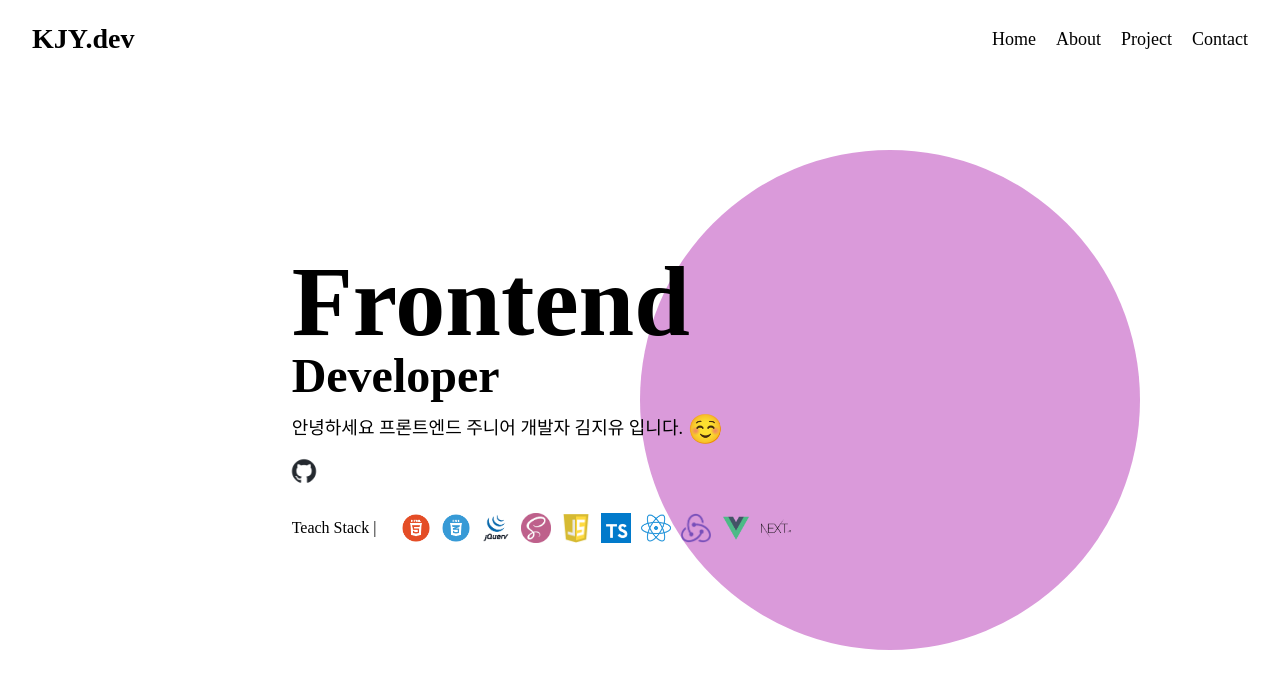
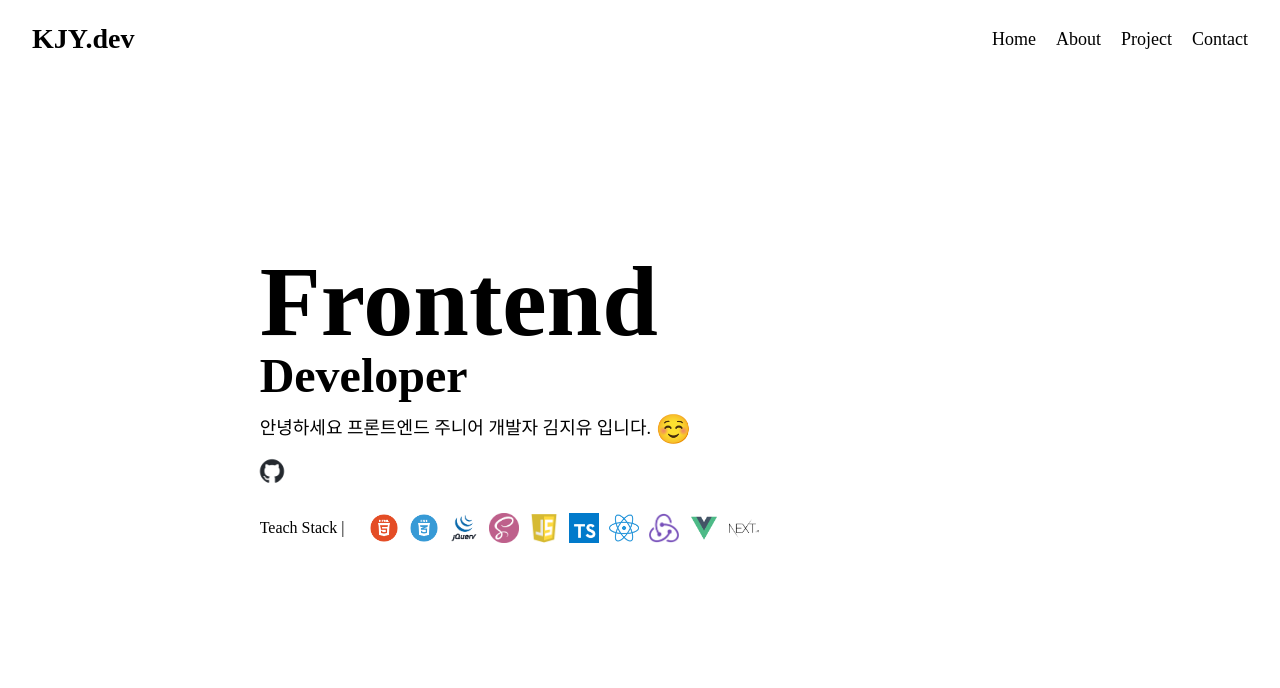
Before and after one commit to Banal972/kjy-portfolio, a React (Create React App) app: page /contact in a window 1280 px wide. Shown: the top 688 px of the page. Built offline with nearby package versions, Linux system fonts and the light colour scheme; a web font is replaced by a local one.

Commit message:
[애니메이션 구현]

```diff
--- a/package.json
+++ b/package.json
@@ -11,6 +11,7 @@
     "@types/react": "^18.2.48",
     "@types/react-dom": "^18.2.18",
     "axios": "^1.6.5",
+    "gsap": "^3.12.5",
     "react": "^18.2.0",
     "react-dom": "^18.2.0",
     "react-router-dom": "^6.21.3",
--- a/src/Component/component.ts
+++ /dev/null
@@ -1,71 +0,0 @@
-import styled from "styled-components"
-
-// 메인의 아이콘 원형들
-export const Circle = styled.div`
-    width: 30px;
-    background-repeat: no-repeat;
-    background-position: center;
-    background-size: cover;
-    position: relative;
-    border-radius: 1000px;
-    &::after {
-        content: '';
-        display: block;
-        padding-bottom: 100%;
-    }
-
-    > * {
-        position: absolute;
-        top: 50%;
-        left: 50%;
-        transform: translate(-50%,-50%);
-        width: 100%;
-        object-fit:cover;
-    }
-`;
-
-
-// project , contact 페이지 타이틀
-export const PageTitle = styled.h1`
-    font-size : 24px;
-    font-weight : bold;
-
-    @media screen and (max-width:820px) {
-        font-size : 20px;
-    }
-
-`;
-
-
-export const Wrap = styled.div`
-    padding: 125px 2.5%;
-
-    @media screen and (max-width:820px) {
-        padding: 125px 2.5% 100px;
-    }
-
-`
-
-export const MaxWrap = styled.div`
-    max-width: 1280px;
-    margin: 0 auto;
-    width : 90%;
-    position: relative;
-    z-index : 3;
-`;
-
-
-export const Jelly = styled.div`
-    width: 500px;
-    background: rgb(218, 154, 218);
-    border-radius: 60% 40% 50% 40% / 30% 40% 30% 50%;
-    position: absolute; transform: translateX(50%);
-
-    &::after {
-        content: '';
-        display: block;
-        padding-bottom: 100%;
-    }
-
-    border-radius: 50% 50% 50% 50% / 50% 50% 50% 50%;
-`;
--- /dev/null
+++ b/src/Component/component.tsx
@@ -0,0 +1,97 @@
+import styled, { keyframes } from "styled-components"
+
+// 메인의 아이콘 원형들
+export const Circle = styled.div`
+    width: 30px;
+    background-repeat: no-repeat;
+    background-position: center;
+    background-size: cover;
+    position: relative;
+    border-radius: 1000px;
+    &::after {
+        content: '';
+        display: block;
+        padding-bottom: 100%;
+    }
+
+    > * {
+        position: absolute;
+        top: 50%;
+        left: 50%;
+        transform: translate(-50%,-50%);
+        width: 100%;
+        object-fit:cover;
+    }
+`;
+
+
+// project , contact 페이지 타이틀
+export const PageTitle = styled.h1`
+    font-size : 24px;
+    font-weight : bold;
+
+    @media screen and (max-width:820px) {
+        font-size : 20px;
+    }
+
+`;
+
+
+export const Wrap = styled.div`
+    padding: 125px 2.5%;
+
+    @media screen and (max-width:820px) {
+        padding: 125px 2.5% 100px;
+    }
+
+`
+
+export const MaxWrap = styled.div`
+    max-width: 1280px;
+    margin: 0 auto;
+    width : 90%;
+    position: relative;
+    z-index : 3;
+`;
+
+
+type Props = {
+    class? : string,
+    color? : string
+}
+
+export function Jelly(props : Props){
+    return (
+        <div className={`jelly ${props.class}`}>
+
+            <svg
+                viewBox="0 0 200 200"
+                xmlns="http://www.w3.org/2000/svg"
+            >
+                <path
+                    fill={props.color ? props.color : "#F5BCF3"}
+                    transform="translate(100 100)"
+                >
+                    <animate
+                        attributeName='d'
+                        dur="10000ms"
+                        repeatCount="indefinite"
+
+                        values="M43.8,-77.7C55.7,-69.1,63.3,-55,68.8,-41.2C74.2,-27.3,77.4,-13.7,77.5,0C77.5,13.7,74.3,27.4,68.6,40.8C63,54.3,54.8,67.6,43,75C31.2,82.4,15.6,83.9,1,82.3C-13.6,80.6,-27.3,75.7,-38.6,68C-49.9,60.3,-58.8,49.7,-67,37.9C-75.1,26.1,-82.5,13.1,-83.8,-0.8C-85.2,-14.6,-80.6,-29.2,-71.9,-40.1C-63.2,-51,-50.5,-58.2,-37.8,-66.3C-25.2,-74.4,-12.6,-83.5,1.7,-86.4C16,-89.4,32,-86.3,43.8,-77.7Z;
+
+                        M39.6,-68.7C52,-61.4,63.3,-52.3,70.2,-40.5C77.1,-28.7,79.6,-14.4,79,-0.4C78.4,13.6,74.6,27.3,68.3,39.9C61.9,52.6,52.8,64.2,41,71.2C29.2,78.2,14.6,80.5,0.1,80.4C-14.5,80.3,-29,77.8,-40.4,70.6C-51.8,63.4,-60.2,51.5,-67.6,38.9C-75,26.4,-81.5,13.2,-81.3,0.1C-81.2,-13,-74.3,-26,-67.5,-39.5C-60.6,-53.1,-53.8,-67.2,-42.5,-75.1C-31.3,-83,-15.6,-84.8,-1,-83C13.6,-81.2,27.2,-75.9,39.6,-68.7Z;
+
+                        M41.4,-68.8C55.8,-63.5,70.9,-56.6,78.9,-44.9C86.8,-33.1,87.6,-16.6,84.5,-1.8C81.4,13,74.5,26,67.6,39.5C60.6,53,53.7,67,42.4,75C31.2,82.9,15.6,84.9,0,84.8C-15.5,84.8,-31.1,82.7,-44.1,75.8C-57.1,68.9,-67.7,57,-74.2,43.6C-80.8,30.1,-83.3,15.1,-81.2,1.2C-79.1,-12.7,-72.5,-25.3,-66.4,-39.6C-60.4,-53.9,-54.9,-69.8,-44,-77C-33,-84.2,-16.5,-82.7,-1.5,-80.2C13.6,-77.6,27.1,-74,41.4,-68.8Z;
+
+                        M40.7,-70.5C53.5,-63,65.3,-53.8,72.3,-41.7C79.3,-29.7,81.4,-14.8,82.1,0.4C82.8,15.6,82,31.3,74.3,42.1C66.6,52.9,52.1,59,38.6,64.5C25,69.9,12.5,74.8,-0.1,74.9C-12.7,75,-25.3,70.4,-37.3,64.1C-49.4,57.7,-60.7,49.7,-68.8,38.7C-76.9,27.8,-81.6,13.9,-82.9,-0.7C-84.2,-15.4,-82,-30.7,-75.7,-44.7C-69.3,-58.6,-58.8,-71.1,-45.5,-78.3C-32.2,-85.5,-16.1,-87.4,-1.1,-85.5C13.9,-83.7,27.8,-78,40.7,-70.5Z;
+
+                        M39.9,-68.6C51.3,-62.6,59.7,-51,67.8,-38.6C75.8,-26.2,83.5,-13.1,85.9,1.4C88.3,15.9,85.3,31.7,78,45.3C70.6,58.9,58.9,70.3,45.2,75.7C31.4,81.1,15.7,80.6,1.6,77.9C-12.6,75.2,-25.2,70.4,-37.2,64C-49.2,57.5,-60.6,49.6,-70.4,38.6C-80.1,27.7,-88.2,13.9,-89.5,-0.8C-90.8,-15.4,-85.4,-30.8,-76.1,-42.5C-66.8,-54.1,-53.6,-62,-40.3,-66.9C-26.9,-71.8,-13.5,-73.6,0.4,-74.3C14.3,-75,28.6,-74.6,39.9,-68.6Z;
+
+                        M43.8,-77.7C55.7,-69.1,63.3,-55,68.8,-41.2C74.2,-27.3,77.4,-13.7,77.5,0C77.5,13.7,74.3,27.4,68.6,40.8C63,54.3,54.8,67.6,43,75C31.2,82.4,15.6,83.9,1,82.3C-13.6,80.6,-27.3,75.7,-38.6,68C-49.9,60.3,-58.8,49.7,-67,37.9C-75.1,26.1,-82.5,13.1,-83.8,-0.8C-85.2,-14.6,-80.6,-29.2,-71.9,-40.1C-63.2,-51,-50.5,-58.2,-37.8,-66.3C-25.2,-74.4,-12.6,-83.5,1.7,-86.4C16,-89.4,32,-86.3,43.8,-77.7Z">
+                    </animate>
+                </path>
+            </svg>
+
+        </div>
+    )
+}
--- a/src/page/About.tsx
+++ b/src/page/About.tsx
@@ -1,5 +1,5 @@
 import React from 'react'
-import { MaxWrap, PageTitle, Wrap } from '../Component/component'
+import { Jelly, MaxWrap, PageTitle, Wrap } from '../Component/component'
 import styled from 'styled-components'
 
 const Layout = styled.ul`
@@ -100,11 +100,12 @@ const Layout = styled.ul`
 
 
 export default function About() {
+
   return (
     <Wrap className="_about">
 
-        <div className="jelly"></div>
-        <div className="jelly jelly2"></div>
+        <Jelly class='jelly1' color="#78afdd"/>
+        <Jelly class='jelly2' color='#78afdd'/>
 
         <MaxWrap>
 
--- a/src/page/Contact.tsx
+++ b/src/page/Contact.tsx
@@ -1,5 +1,5 @@
 import React from 'react'
-import { Circle, PageTitle, Wrap } from '../Component/component'
+import { Circle, Jelly, PageTitle, Wrap } from '../Component/component'
 
 export default function Contact() {
 
@@ -22,7 +22,7 @@ export default function Contact() {
         </ul>
 
         <div className="mail-box">
-          <div className="jelly"></div>
+          <Jelly color='#CEF5BC'/>
           <div className="mail-send">
             <div className="input-box">
               <label htmlFor="">Name</label>
--- a/src/page/Main.tsx
+++ b/src/page/Main.tsx
@@ -1,5 +1,6 @@
-import React from 'react'
+import React, { useEffect, useRef } from 'react'
 import { Circle, Jelly } from '../Component/component'
+import gsap from 'gsap';
 
 export default function Main() {
 
@@ -33,9 +34,11 @@ export default function Main() {
                     <Circle> <img src="/images/nextjs.png" alt="NextJS" /> </Circle>
                 </div>
             </div>
+
+            <Jelly/>
+
         </div>
 
-        <Jelly/>
 
     </div>
 
--- a/src/scss/about.scss
+++ b/src/scss/about.scss
@@ -9,14 +9,40 @@
         left: 0;
         top: 0;
         transform: translate(-25%,-25%);
-    }
+        width: 1000*100/1920*1vw;
+        &::after {
+            content: '';
+            display: block;
+            padding-bottom: 100%;
+        }
 
-    .jelly2 {
-        transform: translate(25%,25%);
-        bottom: 0;
-        right: 0;
-        left: auto;
-        top: auto;
+        svg {
+            position: absolute;
+            left: 0;
+            top: 0;
+            width: 100%;
+            height: 100%;
+        }
+
+        &.jelly2 {
+            left: auto;
+            top: auto;
+            bottom: 0;
+            right: 0;
+            width: 900*100/1920*1vw;
+            transform: translate(25%,25%);
+        }
+
+        @include max(820){
+
+            width: 1000*100/1280*1vw;
+
+            &.jelly2 {
+                width: 900*100/1280*1vw;
+            }
+
+        }
+
     }
 
     @include max(820){
--- a/src/scss/header.scss
+++ b/src/scss/header.scss
@@ -9,7 +9,7 @@
     box-sizing: border-box;
     padding: 25px 2.5%;
     z-index: 999;
-    background: #fff;
+    // background: #fff;
 
     .name {
         font-size: 28px;
--- a/src/scss/main.scss
+++ b/src/scss/main.scss
@@ -7,11 +7,13 @@
     align-items: center;
     justify-content: center;
     width: 100%;
+    overflow: hidden;
 
     .tbx {
         position: relative;
         z-index: 2;
-        margin-right: 15%;
+        padding-right: 20%;
+        box-sizing: border-box;
         dl {
             dt {
                 strong {
@@ -55,7 +57,28 @@
             }
 
         }
+
+        .jelly {
+            position: absolute;
+            right: 0;
+            top: 50%;
+            transform: translate(10%,-50%);
+            z-index: -1;
+            width: 650px;
+            svg {
+                position: absolute;
+                width: 100%;
+                height: 100%;
+            }
+            &::after {
+                content: '';
+                display: block;
+                padding-bottom: 100%;
+            }
+        }
+
     }
+
 
     @include max(1280){
 
@@ -77,10 +100,11 @@
                 margin-top: 25px;
                 font-size: 16px;
             }
-        }
 
-        .jelly {
-            width: 300px;
+            .jelly {
+                width: 500px;
+            }
+
         }
 
     }
@@ -92,6 +116,7 @@
 
         .tbx {
             margin-right: 0;
+            padding-right: 0;
             dl {
                 dt {
                     strong {
@@ -108,13 +133,13 @@
             .teach {
                 margin-top: 25px; font-size: 16px;
             }
-        }
 
-        .jelly {
-            width: 300px;
-            transform: none;
-            right: 5%;
-            left: auto;
+            .jelly {
+                width: 400*100/820*1vw;
+                transform: translate(0,-50%);
+                right: -15%;
+            }
+
         }
 
     }
@@ -138,10 +163,11 @@
             .teach {
                 font-size: 14px;
             }
-        }
 
-        .jelly {
-            width: 250px;
+            .jelly {
+                width: 300px;
+            }
+
         }
 
     }
```
Also changed, not shown: src/scss/contact.scss (+34 -2 lines), 1 other file (tests, documents, lock files or other folders).
